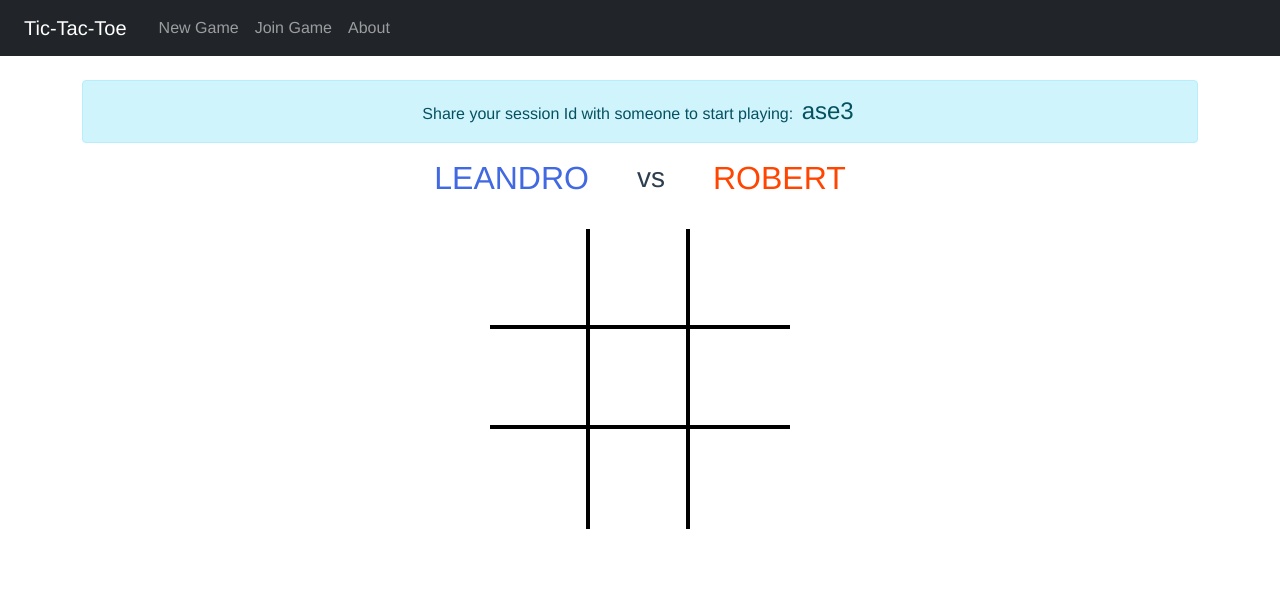
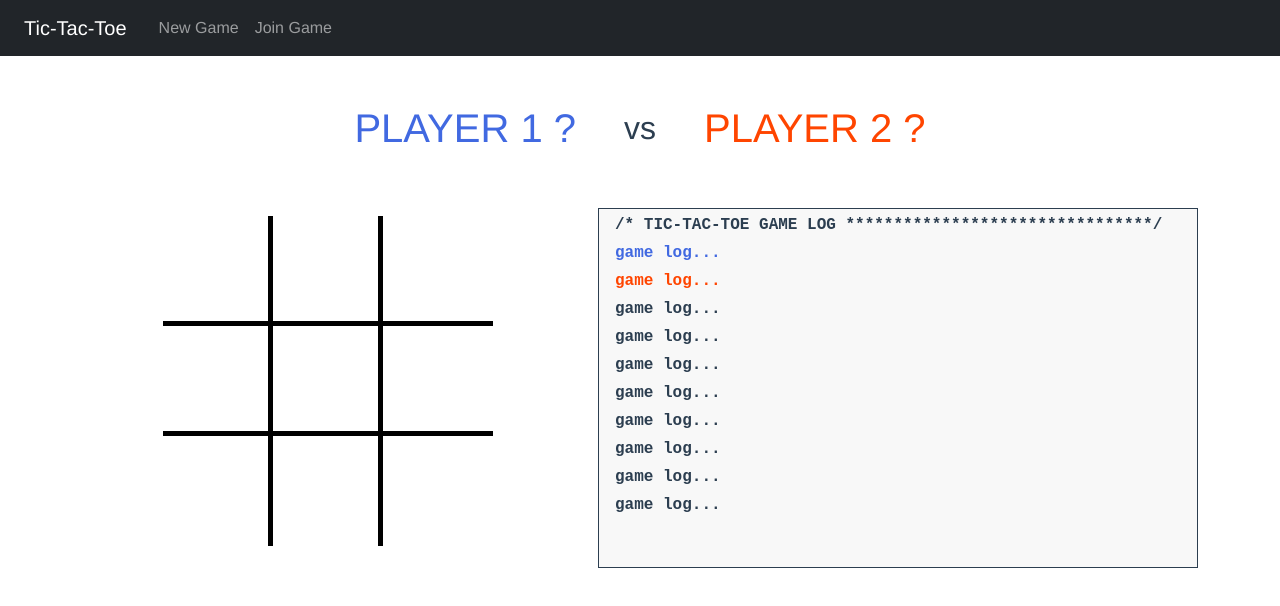
Before and after one commit to lmorelato/tic-tac-toe, a Vue app in the folder web-app/: page / in a window 1280 px wide. Shown: the top 606 px of the page. Built offline with nearby package versions, Linux system fonts and the light colour scheme.

Commit message:
created new components

```diff
--- a/web-app/src/App.vue
+++ b/web-app/src/App.vue
@@ -4,20 +4,34 @@
       <b-navbar type="dark" variant="dark">
         <b-navbar-nav>
           <b-navbar-brand class="mx-4">Tic-Tac-Toe</b-navbar-brand>
-          <b-nav-item href="#">New Game</b-nav-item>
-          <b-nav-item href="#">Join Game</b-nav-item>
-          <b-nav-item href="#">About</b-nav-item>
+          <b-nav-item href="#" @click="newGame()">New Game</b-nav-item>
+          <b-nav-item href="#" @click="joinGame()">Join Game</b-nav-item>
+          <!-- <b-nav-item href="#">About</b-nav-item> -->
         </b-navbar-nav>
       </b-navbar>
     </div>
 
     <div class="container">
-      <b-alert show variant="info"
-        >Share your session Id with someone to start playing:
-        <span class="h4 mx-1">ase3</span>
+      <b-alert :show="alertShow" :variant="alertVariant"
+        ><span v-html="alertMessage"></span>
       </b-alert>
+
       <PlayersInfo :player1="player1" :player2="player2" />
-      <GameBoard />
+
+      <div class="row">
+        <div class="col mt-2">
+          <GameBoard />
+        </div>
+        <div class="col">
+          <Logs />
+        </div>
+      </div>
+
+      <LaunchGameModal
+        ref="launchGameModal"
+        @gameStarted="onGameStarted"
+        @gameJoined="onGameJoined"
+      />
     </div>
   </div>
 </template>
@@ -25,18 +39,57 @@
 <script>
 import GameBoard from "./components/GameBoard.vue";
 import PlayersInfo from "./components/PlayersInfo.vue";
+import LaunchGameModal from "./components/LaunchGameModal.vue";
+import Logs from "./components/Logs.vue";
 
 export default {
   name: "App",
   components: {
     GameBoard,
     PlayersInfo,
+    LaunchGameModal,
+    Logs,
   },
   data: function () {
     return {
-      player1: "leandro",
-      player2: "robert",
+      player1: null,
+      player2: null,
+      sessionId: null,
+      modalShow: false,
+      modalAction: "",
+      alertShow: false,
+      alertMessage: "",
+      alertVariant: "",
     };
+  },
+  methods: {
+    showAlertMessage: function (message, variant) {
+      this.alertShow = true;
+      this.alertMessage = message;
+      this.alertVariant = variant;
+    },
+    hideAlert: function () {
+      this.alertShow = false;
+    },
+    newGame: function () {
+      this.$refs.launchGameModal.show("NEW_GAME");
+    },
+    joinGame: function () {
+      this.$refs.launchGameModal.show("JOIN_GAME");
+    },
+    about: function () {},
+    onGameStarted: function (gameInfo) {
+      this.player1 = gameInfo.name;
+      this.showAlertMessage(
+        "Invite someone to start playing sharing this game code: <span class='h4 mx-1'>3kj4</span>",
+        "info"
+      );
+    },
+    onGameJoined: function (gameInfo) {
+      this.player2 = gameInfo.name;
+      this.sessionId = gameInfo.sessionId;
+      this.hideAlert();
+    },
   },
 };
 </script>
--- a/web-app/src/components/GameBoard.vue
+++ b/web-app/src/components/GameBoard.vue
@@ -22,8 +22,6 @@
 </template>
 
 <script>
-import Vue from "vue";
-
 export default {
   name: "GameBoard",
   data: function () {
@@ -36,7 +34,7 @@ export default {
   },
   methods: {
     play: function (index) {
-      Vue.set(this.board, index, index % 2 == 0 ? "O" : "X");
+      this.$set(this.board, index, index % 2 == 0 ? "O" : "X");
     },
   },
   beforeMount() {
@@ -50,13 +48,13 @@ export default {
 
 <style scoped>
 .board {
-  width: 300px;
+  width: 330px;
 }
 
 .board-cell {
-  height: 100px;
-  border-bottom: 4px solid #000;
-  border-right: 4px solid #000;
+  height: 110px;
+  border-bottom: 5px solid #000;
+  border-right: 5px solid #000;
   cursor: pointer;
 }
 
@@ -69,14 +67,14 @@ export default {
 }
 
 .symbol-x {
-  width: 90px;
-  height: 90px;
+  width: 110px;
+  height: 110px;
   color: #4169E1;
 }
 
 .symbol-o {
-  width: 52px;
-  height: 52px;
+  width: 60px;
+  height: 60px;
   color: #FF4500;
 }
 </style>
--- /dev/null
+++ b/web-app/src/components/LaunchGameModal.vue
@@ -0,0 +1,101 @@
+<template>
+  <div>
+    <b-modal
+      id="launchModal"
+      v-model="modalShow"
+      @hidden="resetModal"
+      @ok="handleOk"
+    >
+      <template #modal-header>
+        <h5>{{ action == "NEW_GAME" ? "New Game" : "Join Game" }}</h5>
+      </template>
+
+      <div v-if="action == 'JOIN_GAME'" class="row my-2">
+        <div class="col-3 mt-2">Game Id*</div>
+        <div class="col">
+          <b-form-input
+            v-model="sessionId"
+            placeholder="Enter the invitation code"
+          ></b-form-input>
+        </div>
+      </div>
+      <div class="row">
+        <div class="col-3 mt-2">Player Name*</div>
+        <div class="col">
+          <b-form-input
+            v-model="name"
+            placeholder="Enter your name"
+          ></b-form-input>
+        </div>
+      </div>
+
+      <b-alert class="mt-4" :show="invalidData" variant="danger"
+        >*Please, review the required field(s)
+      </b-alert>
+    </b-modal>
+  </div>
+</template>
+
+<script>
+export default {
+  name: "LaunchGameModal",
+  data: function () {
+    return {
+      name: "",
+      sessionId: "",
+      action: "",
+      modalShow: false,
+      invalidData: false,
+    };
+  },
+  props: {},
+  methods: {
+    show(action) {
+      this.action = action;
+      this.modalShow = true;
+    },
+    checkFormValidity() {
+      if (this.action == "NEW_GAME") {
+        return this.name.length > 0;
+      }
+
+      return this.name.length > 0 && this.sessionId.length > 0;
+    },
+    resetModal() {
+      this.name = "";
+      this.sessionId = "";
+      this.action = "";
+      this.modalShow = false;
+      this.invalidData = false;
+    },
+    hiddenModal() {
+      this.resetModal();
+    },
+    handleOk(bvModalEvt) {
+      bvModalEvt.preventDefault();
+      this.handleSubmit();
+    },
+    handleSubmit() {
+      if (!this.checkFormValidity()) {
+        this.invalidData = true;
+        return;
+      }
+
+      this.$nextTick(() => {
+        if (this.action == "NEW_GAME")
+          this.$emit("gameStarted", { name: this.name });
+        else
+          this.$emit("gameJoined", {
+            name: this.name,
+            sessionId: this.sessionId,
+          });
+
+        this.$bvModal.hide("launchModal");
+      });
+    },
+  },
+};
+</script>
+
+<style scoped>
+</style>
--- /dev/null
+++ b/web-app/src/components/Logs.vue
@@ -0,0 +1,57 @@
+<template>
+  <div class="d-flex justify-content-center">
+    <div class="logs">
+      <div class="px-3 pt-1"> /* TIC-TAC-TOE GAME LOG ********************************/ </div>
+      <div class="line px-3 pt-1 symbol-x">game log</div>
+      <div class="line px-3 pt-1 symbol-o">game log</div>
+      <div class="line px-3 pt-1">game log</div>
+      <div class="line px-3 pt-1">game log</div>
+      <div class="line px-3 pt-1">game log</div>
+      <div class="line px-3 pt-1">game log</div>
+      <div class="line px-3 pt-1">game log</div>
+      <div class="line px-3 pt-1">game log</div>
+      <div class="line px-3 pt-1">game log</div>
+      <div class="line px-3 pt-1">game log</div>
+
+    </div>
+  </div>
+</template>
+
+<script>
+export default {
+  name: "Logs",
+  props: {
+    player1: { type: String, default: null },
+    player2: { type: String, default: null },
+  },
+};
+</script>
+
+<style scoped>
+.logs {
+  border: 1px solid;
+  width: 600px;
+  height: 360px;
+  max-height: 400px;
+  overflow-y: auto;
+  text-align: left;
+  font-family: "Courier New", Courier, monospace;
+  font-weight: 600;
+  background-color: #F8F8F8;
+}
+
+.line::before {
+  content: "";
+}
+
+.line::after {
+  content: "...";
+}
+
+.symbol-x {
+  color: #4169e1;
+}
+.symbol-o {
+  color: #ff4500;
+}
+</style>
--- a/web-app/src/components/PlayersInfo.vue
+++ b/web-app/src/components/PlayersInfo.vue
@@ -1,8 +1,8 @@
 <template>
-  <div class="d-flex justify-content-center align-items-center mb-4">
-    <span class="h2 player1">{{ player1 }}</span>
-    <span class="h3 px-5">vs</span>
-    <span class="h2 player2">{{ player2 }}</span>
+  <div class="d-flex justify-content-center align-items-center my-5">
+    <span class="h1 player1 text-truncate">{{ player1 || "Player 1 ?" }}</span>
+    <span class="h2 px-5">vs</span>
+    <span class="h1 player2 text-truncate">{{ player2 || "Player 2 ?" }}</span>
   </div>
 </template>
 
@@ -10,8 +10,8 @@
 export default {
   name: "PlayersInfo",
   props: {
-    player1: { type: String, default: "Player 1" },
-    player2: { type: String, default: "Player 2" },
+    player1: { type: String, default: null },
+    player2: { type: String, default: null },
   },
 };
 </script>
@@ -20,9 +20,13 @@ export default {
 .player1 {
   color: #4169e1;
   text-transform: uppercase;
+  text-align: right;
+  width: 270px;
 }
 .player2 {
   color: #ff4500;
   text-transform: uppercase;
+  text-align: left;
+  width: 270px;
 }
 </style>
```
Also changed, not shown: web-app/src/main.js (+6 -3 lines).
